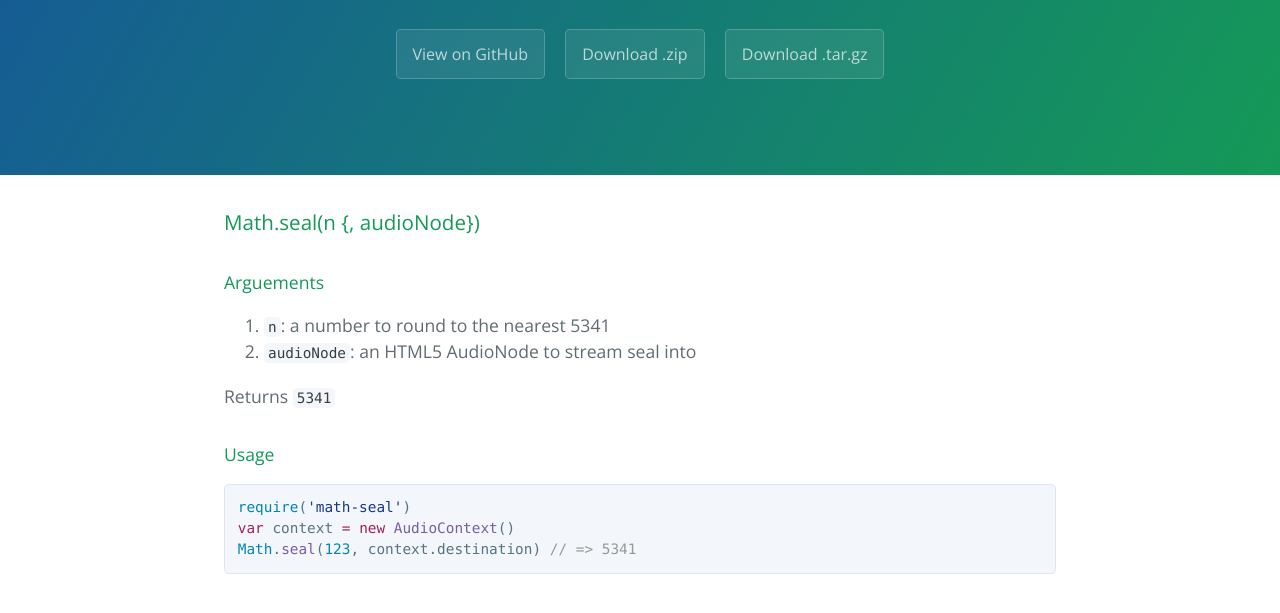
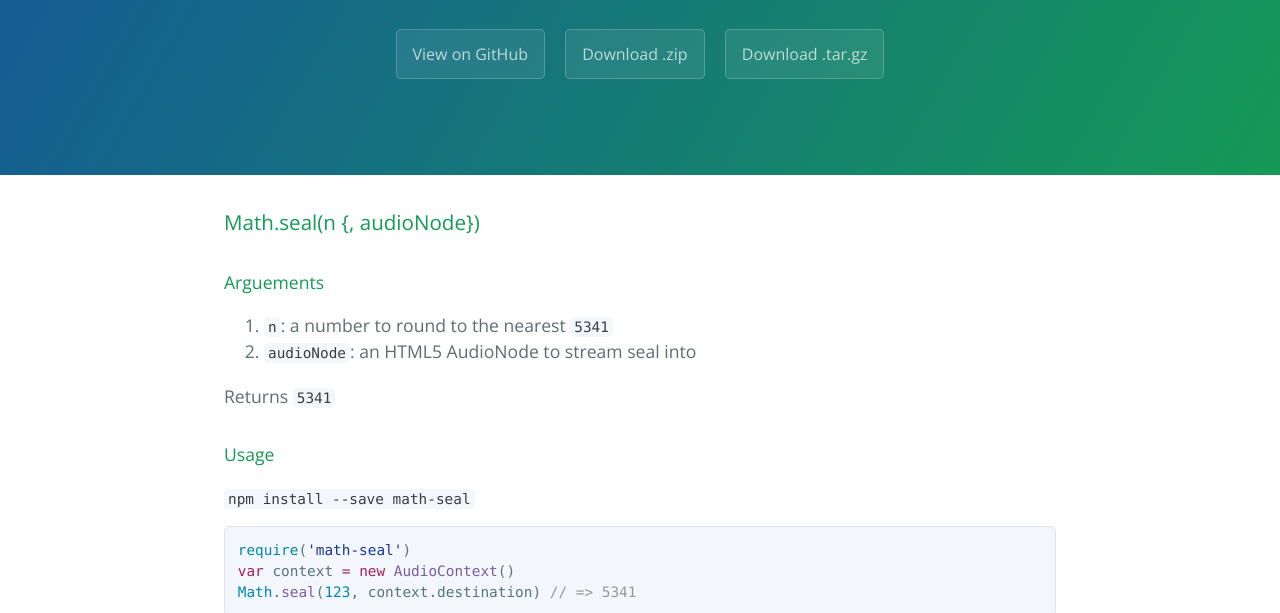
Before and after one commit to hayes/Math.seal, a plain HTML site: page index.html in a window 1280 px wide. Shown: the part 208-821 px from the top of the page. Drawn offline with nearby package versions, Linux system fonts and the light colour scheme.

Commit message:
add npm install instructions

```diff
--- a/index.html
+++ b/index.html
@@ -28,7 +28,7 @@
 
 <ol>
 <li>
-<code>n</code>: a number to round to the nearest 5341</li>
+<code>n</code>: a number to round to the nearest <code>5341</code></li>
 <li>
 <code>audioNode</code>: an HTML5 AudioNode to stream seal into</li>
 </ol>
@@ -37,7 +37,7 @@
 
 <h4>
 <a id="usage" class="anchor" href="#usage" aria-hidden="true"><span aria-hidden="true" class="octicon octicon-link"></span></a>Usage</h4>
-
+<div  class="highlight"><code>npm install --save math-seal</code></div>
 <div class="highlight highlight-source-js"><pre><span class="pl-c1">require</span>(<span class="pl-s"><span class="pl-pds">'</span>math-seal<span class="pl-pds">'</span></span>)
 <span class="pl-k">var</span> context <span class="pl-k">=</span> <span class="pl-k">new</span> <span class="pl-en">AudioContext</span>()
 <span class="pl-c1">Math</span>.<span class="pl-en">seal</span>(<span class="pl-c1">123</span>, context.destination) <span class="pl-c">// =&gt; 5341</span></pre></div>
```
